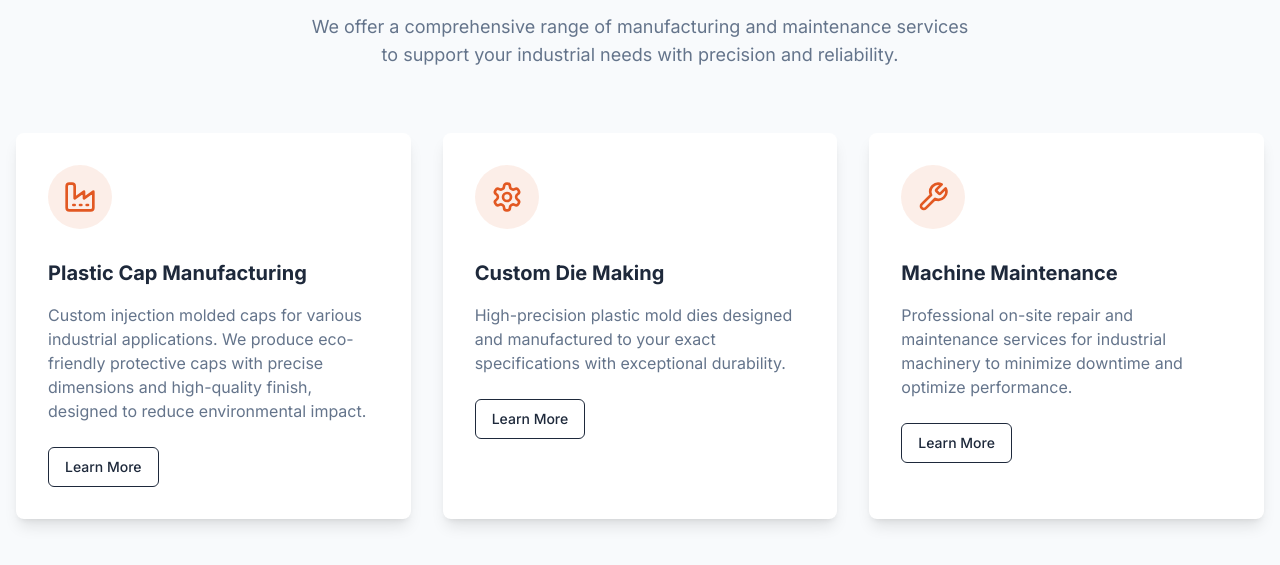
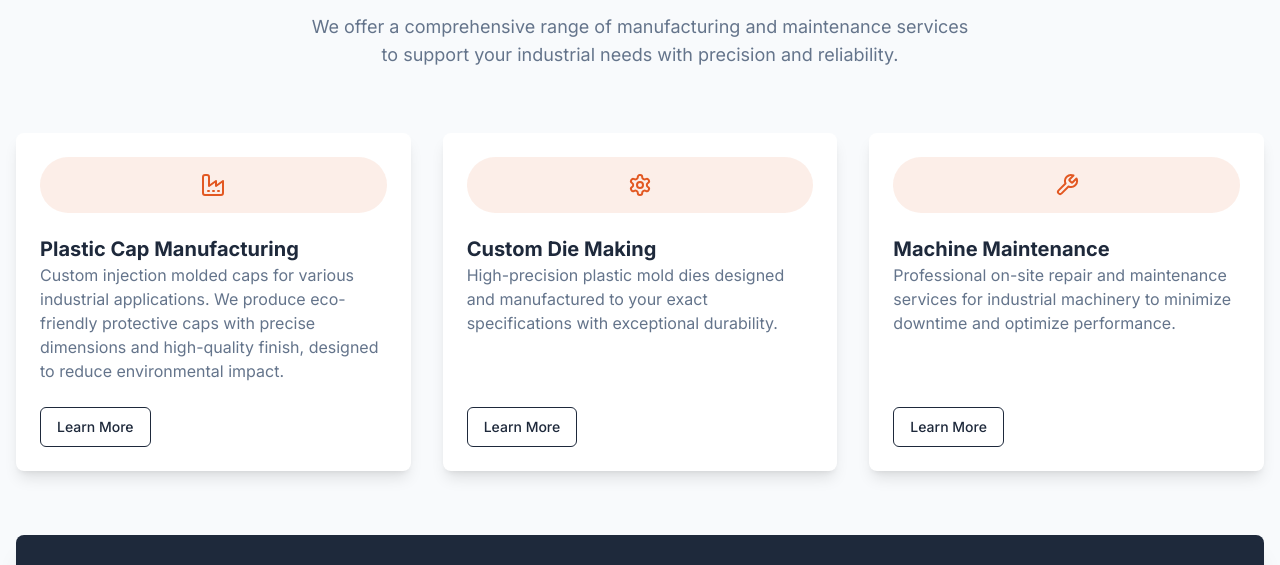
Before and after one commit to Harpreet3255/navneet-precision-web, a React (Vite) app: page / in a window 1280 px wide. Shown: the part 2100-2665 px from the top of the page. Built offline with nearby package versions, Linux system fonts and the light colour scheme; grey boxes are pictures that could not be loaded.

Commit message:
Fix: Resolve content misalignment issues
Addresses layout and visual inconsistencies across the application.

```diff
--- a/src/components/ServicesSection.tsx
+++ b/src/components/ServicesSection.tsx
@@ -2,6 +2,7 @@
 import React from 'react';
 import { Settings, Wrench, Factory } from 'lucide-react';
 import { Button } from '@/components/ui/button';
+import { Card, CardContent, CardFooter, CardHeader } from '@/components/ui/card';
 
 const services = [
   {
@@ -44,25 +45,31 @@ const ServicesSection = () => {
 
         <div className="grid md:grid-cols-3 gap-8">
           {services.map((service, index) => (
-            <div
+            <Card
               key={index}
               id={service.title.toLowerCase().replace(/\s+/g, '-')}
-              className="bg-white rounded-lg shadow-lg p-8 transform transition duration-300 hover:-translate-y-2"
+              className="bg-white border-none shadow-lg rounded-lg overflow-hidden h-full flex flex-col transform transition duration-300 hover:-translate-y-2"
             >
-              <div className="p-4 bg-navneet-orange/10 inline-block rounded-full mb-6">
-                <service.icon className="h-8 w-8 text-navneet-orange" />
+              <CardHeader className="pb-0">
+                <div className="p-4 bg-navneet-orange/10 inline-flex rounded-full mb-4 items-center justify-center">
+                  <service.icon className="h-6 w-6 text-navneet-orange" />
                 </div>
-              <h3 className="text-xl font-bold mb-4 text-navneet-dark">{service.title}</h3>
-              <p className="mb-6 text-navneet-gray">
+                <h3 className="text-xl font-bold mb-2 text-navneet-dark">{service.title}</h3>
+              </CardHeader>
+              <CardContent className="flex-grow">
+                <p className="text-navneet-gray">
                   {service.description}
                 </p>
+              </CardContent>
+              <CardFooter className="pt-0">
                 <Button
                   className="bg-transparent hover:bg-navneet-orange text-navneet-dark hover:text-white border border-navneet-dark hover:border-transparent"
                   onClick={() => handleLearnMore(service.path)}
                 >
                   Learn More
                 </Button>
-            </div>
+              </CardFooter>
+            </Card>
           ))}
         </div>
 
```
Lines whose indentation alone changed are shown as unchanged.
